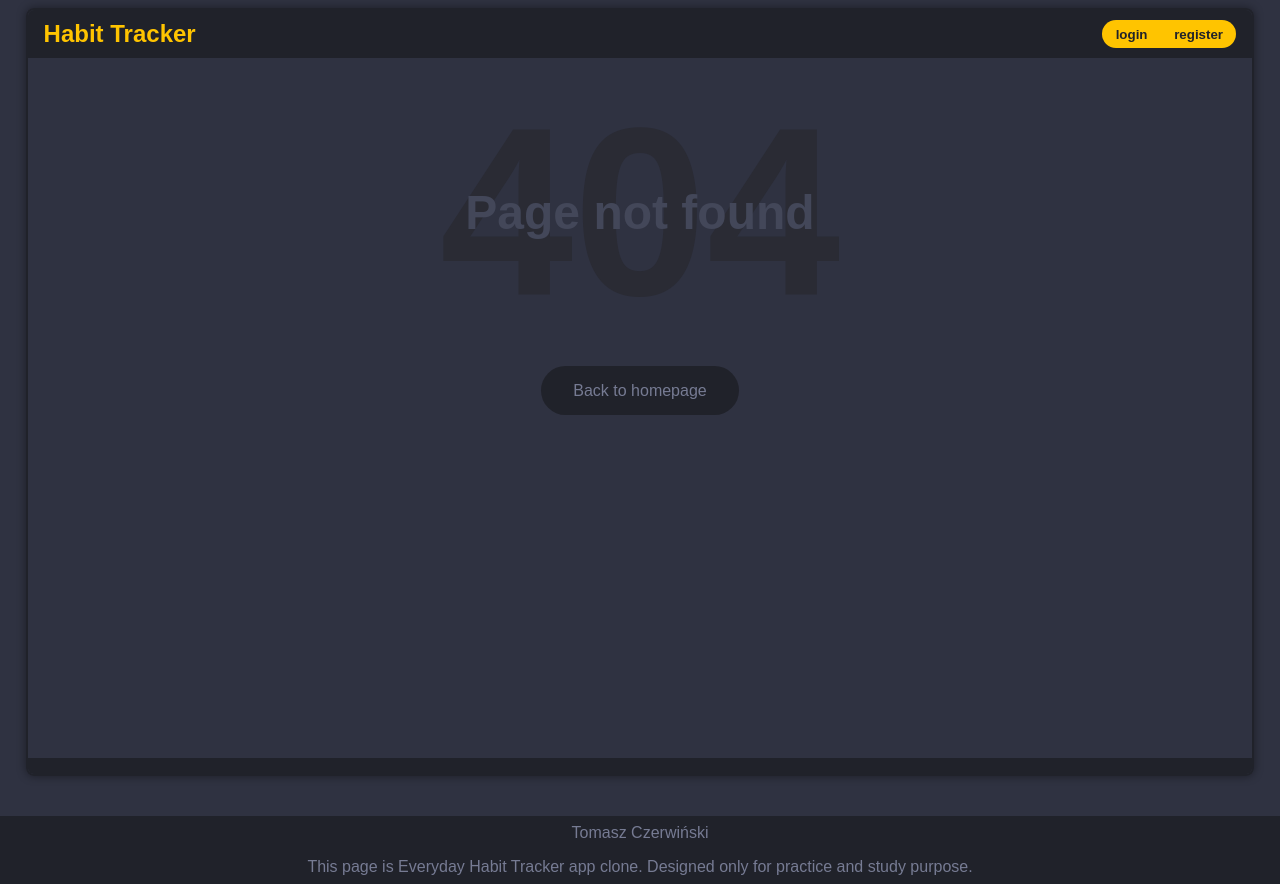
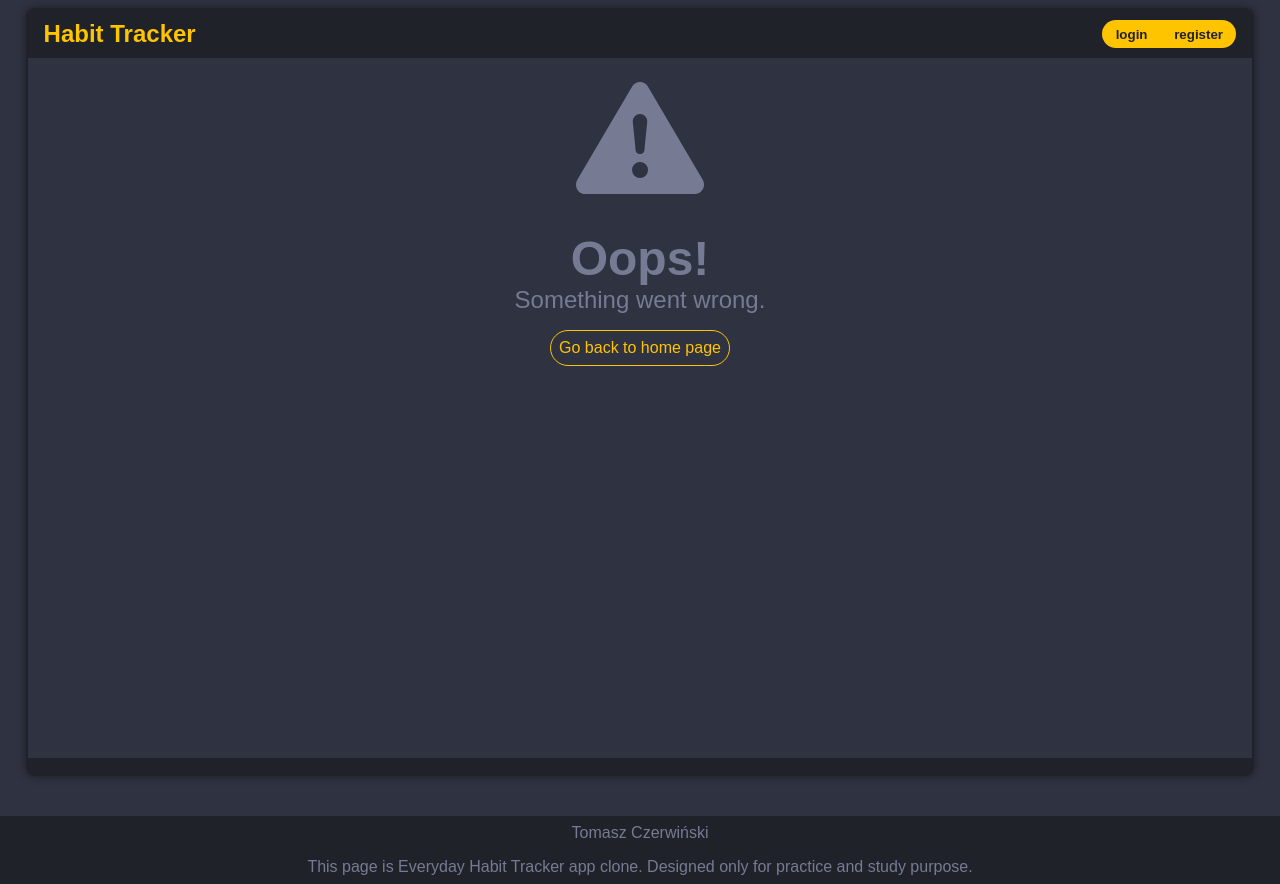
Before and after one commit to tomczer2t/habit-tracker-front, a React (Create React App) app: page /error in a window 1280 px wide. Before the commit this address had no page. Built offline with nearby package versions, Linux system fonts and the light colour scheme.

Commit message:
Added Error page view.

```diff
--- a/src/App.tsx
+++ b/src/App.tsx
@@ -15,6 +15,7 @@ import { PasswordEditor } from './components/PasswordEditor/PasswordEditor';
 import { InfoView } from './views/InfoView/InfoView';
 
 import './App.css';
+import { ErrorView } from './views/ErrorView/ErrorView';
 
 export const App = () => {
   return (
@@ -24,6 +25,7 @@ export const App = () => {
           <Route path="login" element={ <Auth /> } />
           <Route path="register" element={ <Auth /> } />
           <Route path="info" element={ <InfoView /> } />
+          <Route path="error" element={ <ErrorView /> } />
           <Route path="*" element={ <NoMatchView /> } />
            {/*_____REQUIRE AUTH_____  */}
           <Route path="/" element={ <RequireAuth /> }>
--- a/src/components/Board/Board.tsx
+++ b/src/components/Board/Board.tsx
@@ -6,6 +6,7 @@ import { useAxiosPrivate } from '../../hooks/useAxiosPrivate';
 import { useRefreshHabits } from '../../hooks/useRefreshHabits';
 
 import './Board.css';
+import { useNavigate } from 'react-router-dom';
 
 interface Props {
   children?: ReactNode;
@@ -16,6 +17,7 @@ export const Board = ({ children }: Props) => {
   const { setHabits } = useHabits();
   const { auth } = useAuth();
   const axiosPrivate = useAxiosPrivate();
+  const navigate = useNavigate();
   useRefreshHabits();
 
 
@@ -26,7 +28,7 @@ export const Board = ({ children }: Props) => {
         const { data } = await axiosPrivate.get(`habits?user=${ auth.id }`) as { data: Required<HabitEntity>[] };
         setHabits(data);
       } catch (e) {
-        console.log(e);
+        navigate('/error');
       }
     })();
   }, [auth, setHabits, axiosPrivate]);
--- a/src/components/Description/Description.tsx
+++ b/src/components/Description/Description.tsx
@@ -1,14 +1,26 @@
 import './Description.css';
-import { Link } from 'react-router-dom';
+import { Link, useLocation, useNavigate } from 'react-router-dom';
+import { useAuth } from '../../hooks/useAuth';
+import React from 'react';
 
 export const Description = () => {
+
+  const { auth } = useAuth();
+  const navigate = useNavigate();
+  const location = useLocation();
+
+  const handleClick = (e: React.MouseEvent<HTMLAnchorElement>) => {
+    e.preventDefault();
+    if (auth) return;
+    navigate('/register', { state: { from: location.pathname }, replace: true });
+  }
 
   return (
     <section className="Description">
       <h2 className="Description__title">Welcome on Habit Tracker</h2>
       <div className="Description__paraphs">
         <p>This application is designed for people who want to be a better version of themselves every day. Track your habits. Add new ones and edit old ones. Stay motivated by your current streak and don't let your streak end. </p>
-        <p><Link to="/register">Create an account to track your habits!</Link></p>
+        <p><Link to="/register" onClick={ handleClick }>Create an account to track your habits!</Link></p>
       </div>
     </section>
   );
--- a/src/components/EditHabitForm/EditHabitForm.tsx
+++ b/src/components/EditHabitForm/EditHabitForm.tsx
@@ -1,6 +1,6 @@
 import { HabitForm } from '../common/HabitForm/HabitForm';
 import { useEffect, useState } from 'react';
-import { useParams } from 'react-router-dom';
+import { useNavigate, useParams } from 'react-router-dom';
 import { useHabits } from '../../hooks/useHabits';
 
 
@@ -9,11 +9,12 @@ export const EditHabitForm = () => {
   const [form, setForm] = useState({ name: '', color: '#d71212' });
   const { habits } = useHabits();
   const { habitId } = useParams();
+  const navigate = useNavigate();
 
   useEffect(() => {
     const habit = habits.filter(habit => habit.id === habitId)[0];
     if (!habit) {
-
+      navigate('/error');
       return;
     }
     setForm({ name: habit.name, color: habit.color });
--- a/src/components/SettingsOptions/SettingsOptions.tsx
+++ b/src/components/SettingsOptions/SettingsOptions.tsx
@@ -44,6 +44,8 @@ export const SettingsOptions = () => {
             className="SettingsOptions__link">Change email</Link>
       <Link to="password"
             className="SettingsOptions__link">Change password</Link>
+      <Link to="/info"
+            className="SettingsOptions__link">Page info</Link>
       <Link to="/logout"
             className="SettingsOptions__link"
             onClick={ handleLogout }>Logout</Link>
--- a/src/components/SpecificHabit/SpecificHabit.tsx
+++ b/src/components/SpecificHabit/SpecificHabit.tsx
@@ -1,4 +1,4 @@
-import { useParams } from 'react-router-dom';
+import { useNavigate, useParams } from 'react-router-dom';
 import { useEffect, useState } from 'react';
 import { useAxiosPrivate } from '../../hooks/useAxiosPrivate';
 import { HabitEntity } from 'types';
@@ -15,10 +15,12 @@ export const SpecificHabit = () => {
   const [loading, setLoding] = useState(false);
   const { habitId } = useParams();
   const axiosPrivate = useAxiosPrivate();
+  const navigate = useNavigate();
   const { habits } = useHabits();
 
   useEffect(() => {
     (async () => {
+      try {
         setLoding(true);
         const { data } = await axiosPrivate.get(`habits/${ habitId }`);
         setLoding(false);
@@ -31,6 +33,9 @@ export const SpecificHabit = () => {
           stats.push(...Array(360 - stats.length).fill(0));
         }
         setHabit({ ...data, stats });
+      } catch (e) {
+        navigate('/error');
+      }
     })();
   }, [habitId, habits, axiosPrivate]);
 
--- /dev/null
+++ b/src/views/ErrorView/ErrorView.css
@@ -0,0 +1,32 @@
+.ErrorView {
+    padding: 1rem;
+    text-align: center;
+    width: 100%;
+    color: #767b93;
+    display: flex;
+    flex-direction: column;
+}
+
+.ErrorView__icon-wrapper {
+    font-size: 8rem;
+}
+
+.ErrorView__top-paraph {
+    font-size: 3rem;
+    font-weight: 700;
+}
+
+.ErrorView__bottom-paraph {
+    font-size: 1.5rem;
+}
+
+.ErrorView__link {
+    display: block;
+    margin-top: 1rem;
+    border: 1px solid #ffc400;
+    max-width: 200px;
+    border-radius: 50rem;
+    padding: .5rem;
+    color: #ffc400;
+    margin-inline: auto;
+}
--- /dev/null
+++ b/src/views/ErrorView/ErrorView.tsx
@@ -0,0 +1,18 @@
+import { BsFillExclamationTriangleFill } from 'react-icons/bs';
+import { Link } from 'react-router-dom';
+
+import './ErrorView.css';
+
+export const ErrorView = () => {
+
+  return (
+    <article className="ErrorView">
+      <div  className="ErrorView__icon-wrapper">
+        <BsFillExclamationTriangleFill/>
+      </div>
+      <p className="ErrorView__top-paraph">Oops!</p>
+      <p className="ErrorView__bottom-paraph">Something went wrong.</p>
+      <Link className="ErrorView__link" to="/">Go back to home page</Link>
+    </article>
+  );
+};
```
Lines whose indentation alone changed are shown as unchanged.
